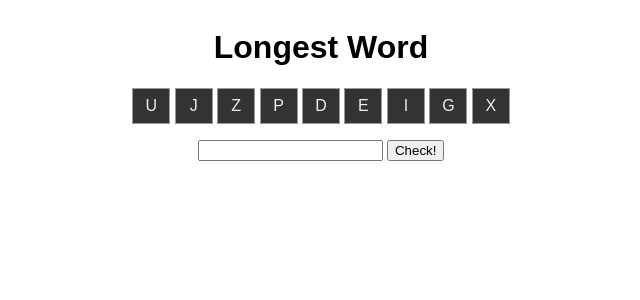
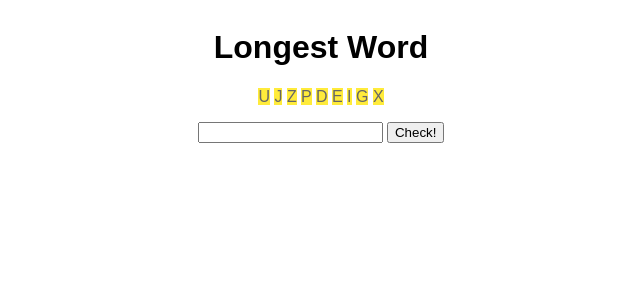
Before and after one commit to hsravo/longest-word, a Flask app: page / in a window 1280 px wide. Shown: the top 300 px of the page, without its empty margins (319-959 px from the left). Run offline with Flask 3, Linux system fonts and the light colour scheme; parts of the project's set-up code (start-up, migrations or seed data) failed here and were passed over.

Commit message:
Change letter grid background-color to yellow

```diff
--- a/main.py
+++ b/main.py
@@ -0,0 +1,6 @@
+from wsgi import app
+
+if __name__ == '__main__':
+    # This is used when running locally only. When deploying to Google App
+    # Engine, a webserver process such as Gunicorn will serve the app
+    app.run(host='127.0.0.1', port=8080, debug=True)
--- a/static/style.css
+++ b/static/style.css
@@ -6,13 +6,9 @@ body {
   flex-direction: column;
 }
 .letter {
-  border: 1px solid #999;
-  padding: 8px 6px;
-  width: 24px;
-  display: inline-block;
-  text-align: center;
-  background-color: #333;
-  color: #eee;
+  /* [...] */
+  background-color: #FFEB3B;
+  color: #666;
 }
 #form, #results {
   margin: 1em 0;
--- a/wsgi.py
+++ b/wsgi.py
@@ -1,6 +1,5 @@
 from flask import Flask, render_template, request
 from longest_word.game import Game
-from wsgi import app
 
 
 app = Flask(__name__)
```
